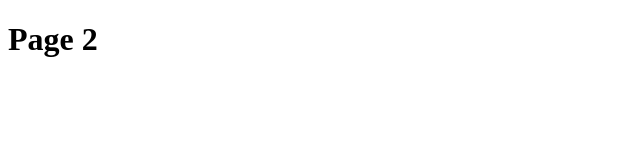
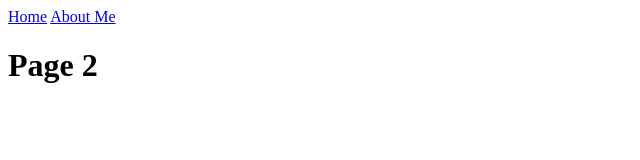
Before and after one commit to aridavidson001/aridavidson001.github.io, a plain HTML site: page html/about.html in a window 1280 px wide. Shown: the whole page, without its empty margins (0-640 px from the left). Drawn offline with Linux system fonts and the light colour scheme.

Commit message:
Update about.html

```diff
--- a/html/about.html
+++ b/html/about.html
@@ -6,7 +6,8 @@
   <title>JS Bin</title>
 </head>
 <body>
-<h1>Page 2
-  </h1>
+    <a href="index.html">Home</a>
+    <a href="html/about.html">About Me</a>
+<h1>Page 2</h1>
 </body>
 </html>
```
